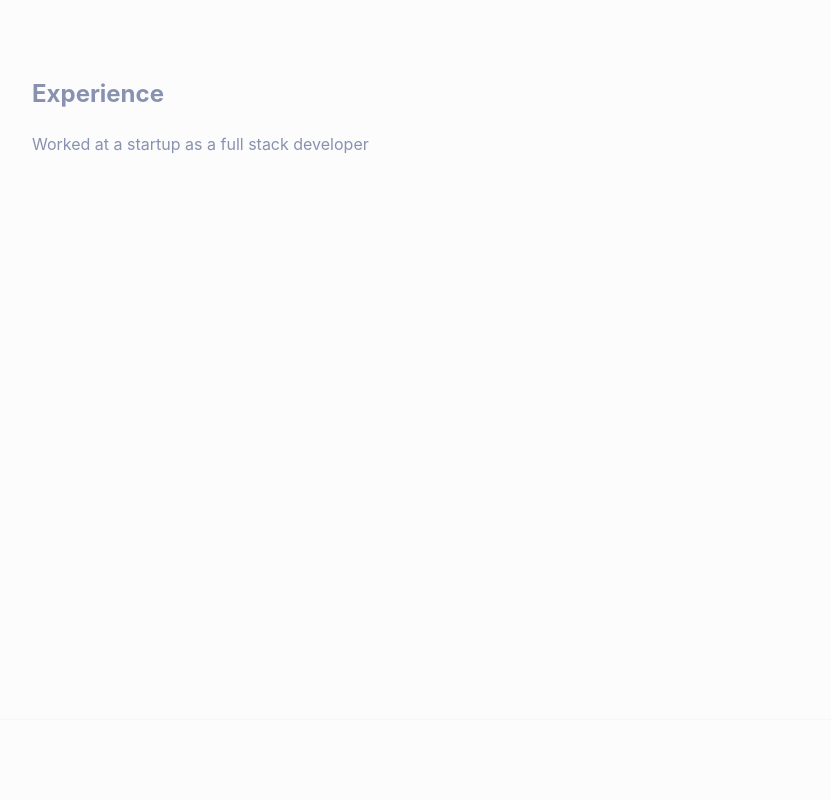
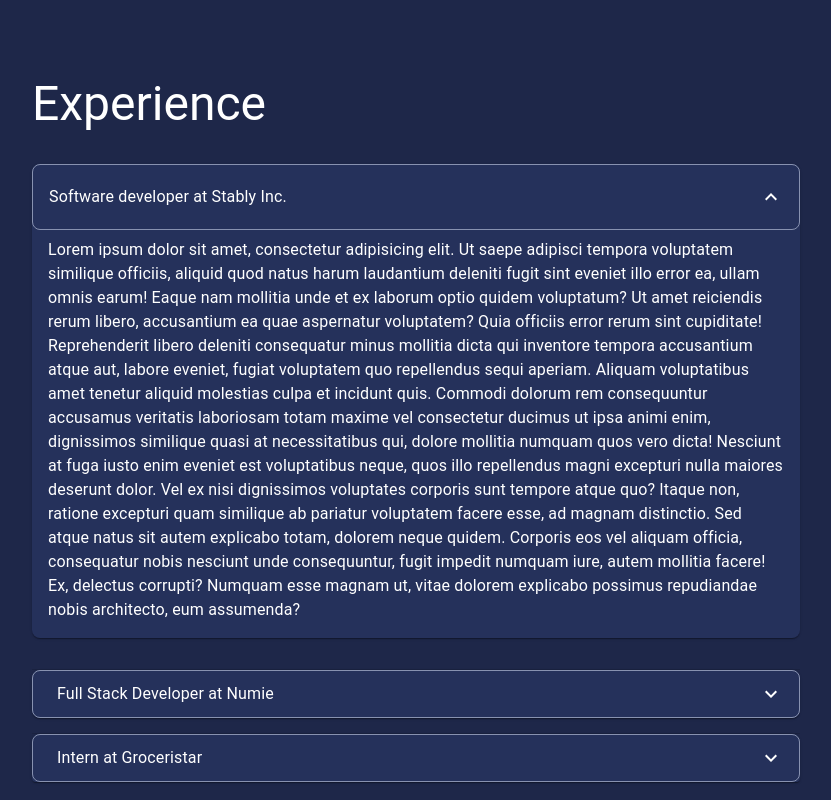
Before and after one commit to chauhannishith/chauhannishith.github.io, a React (Vite) app: page /profile in a window 1280 px wide. Shown: the part 1560-2360 px from the top of the page, without its empty margins (128-959 px from the left). Built offline with nearby package versions, Linux system fonts and the light colour scheme.

Commit message:
add experience template

```diff
--- a/src/components/Experience.tsx
+++ b/src/components/Experience.tsx
@@ -1,9 +1,94 @@
+import { Accordion, AccordionSummary, Typography, AccordionDetails, Grid } from '@mui/material'
 import { Section } from './Section'
+import ExpandMoreIcon from '@mui/icons-material/ExpandMore'
 
 export const Experience = () => {
   return (
-    <Section id="experience" title='Experience'>
-      <p>Worked at a startup as a full stack developer</p>
+    <Section id="experience" dark>
+      <Grid container item xs={12} rowGap={2}>
+        <Grid item xs={12}>
+          <Typography variant='h3' color='secondary'>
+          Experience
+          </Typography>
+        </Grid>
+        <Stably/>
+        <Numie/>
+        <Groceristar/>
+      </Grid>
     </Section>
   )
 }
+
+const Stably = () => {
+  return (
+    <Accordion defaultExpanded sx={{
+      width: {
+        sm: '100%',
+        md: '80%',
+      }
+    }}>
+      <AccordionSummary
+        expandIcon={<ExpandMoreIcon color={'secondary'} />}
+        aria-controls="panel1-content"
+        id="panel1-header"
+      >
+        <Typography>Software developer at Stably Inc.</Typography>
+      </AccordionSummary>
+      <AccordionDetails>
+        <Typography>
+          Lorem ipsum dolor sit amet, consectetur adipisicing elit. Ut saepe adipisci tempora voluptatem similique officiis, aliquid quod natus harum laudantium deleniti fugit sint eveniet illo error ea, ullam omnis earum! Eaque nam mollitia unde et ex laborum optio quidem voluptatum? Ut amet reiciendis rerum libero, accusantium ea quae aspernatur voluptatem? Quia officiis error rerum sint cupiditate! Reprehenderit libero deleniti consequatur minus mollitia dicta qui inventore tempora accusantium atque aut, labore eveniet, fugiat voluptatem quo repellendus sequi aperiam. Aliquam voluptatibus amet tenetur aliquid molestias culpa et incidunt quis. Commodi dolorum rem consequuntur accusamus veritatis laboriosam totam maxime vel consectetur ducimus ut ipsa animi enim, dignissimos similique quasi at necessitatibus qui, dolore mollitia numquam quos vero dicta! Nesciunt at fuga iusto enim eveniet est voluptatibus neque, quos illo repellendus magni excepturi nulla maiores deserunt dolor. Vel ex nisi dignissimos voluptates corporis sunt tempore atque quo? Itaque non, ratione excepturi quam similique ab pariatur voluptatem facere esse, ad magnam distinctio. Sed atque natus sit autem explicabo totam, dolorem neque quidem. Corporis eos vel aliquam officia, consequatur nobis nesciunt unde consequuntur, fugit impedit numquam iure, autem mollitia facere! Ex, delectus corrupti? Numquam esse magnam ut, vitae dolorem explicabo possimus repudiandae nobis architecto, eum assumenda?
+        </Typography>
+      </AccordionDetails>
+    </Accordion>
+  )
+}
+
+const Numie = () => {
+  return (
+    <Accordion sx={{
+      width: {
+        sm: '100%',
+        md: '80%',
+      }
+    }}>
+      <AccordionSummary
+        expandIcon={<ExpandMoreIcon color={'secondary'} />}
+        aria-controls="panel2-content"
+        id="panel2-header"
+      >
+        <Typography>Full Stack Developer at Numie</Typography>
+      </AccordionSummary>
+      <AccordionDetails>
+        <Typography>
+            Lorem ipsum dolor sit amet, consectetur adipiscing elit. Suspendisse
+            malesuada lacus ex, sit amet blandit leo lobortis eget.
+        </Typography>
+      </AccordionDetails>
+    </Accordion>
+  )
+}
+
+const Groceristar = () => {
+  return (
+    <Accordion sx={{
+      width: {
+        sm: '100%',
+        md: '80%',
+      }
+    }}>
+      <AccordionSummary
+        expandIcon={<ExpandMoreIcon color={'secondary'} />}
+        aria-controls="panel3-content"
+        id="panel3-header"
+      >
+        <Typography>Intern at Groceristar</Typography>
+      </AccordionSummary>
+      <AccordionDetails>
+        <Typography>
+          Lorem ipsum dolor sit amet, consectetur adipiscing elit. Suspend
+          isse malesuada lacus ex, sit amet blandit leo lobortis eget.
+        </Typography>
+      </AccordionDetails>
+    </Accordion>
+  )
+}
```
